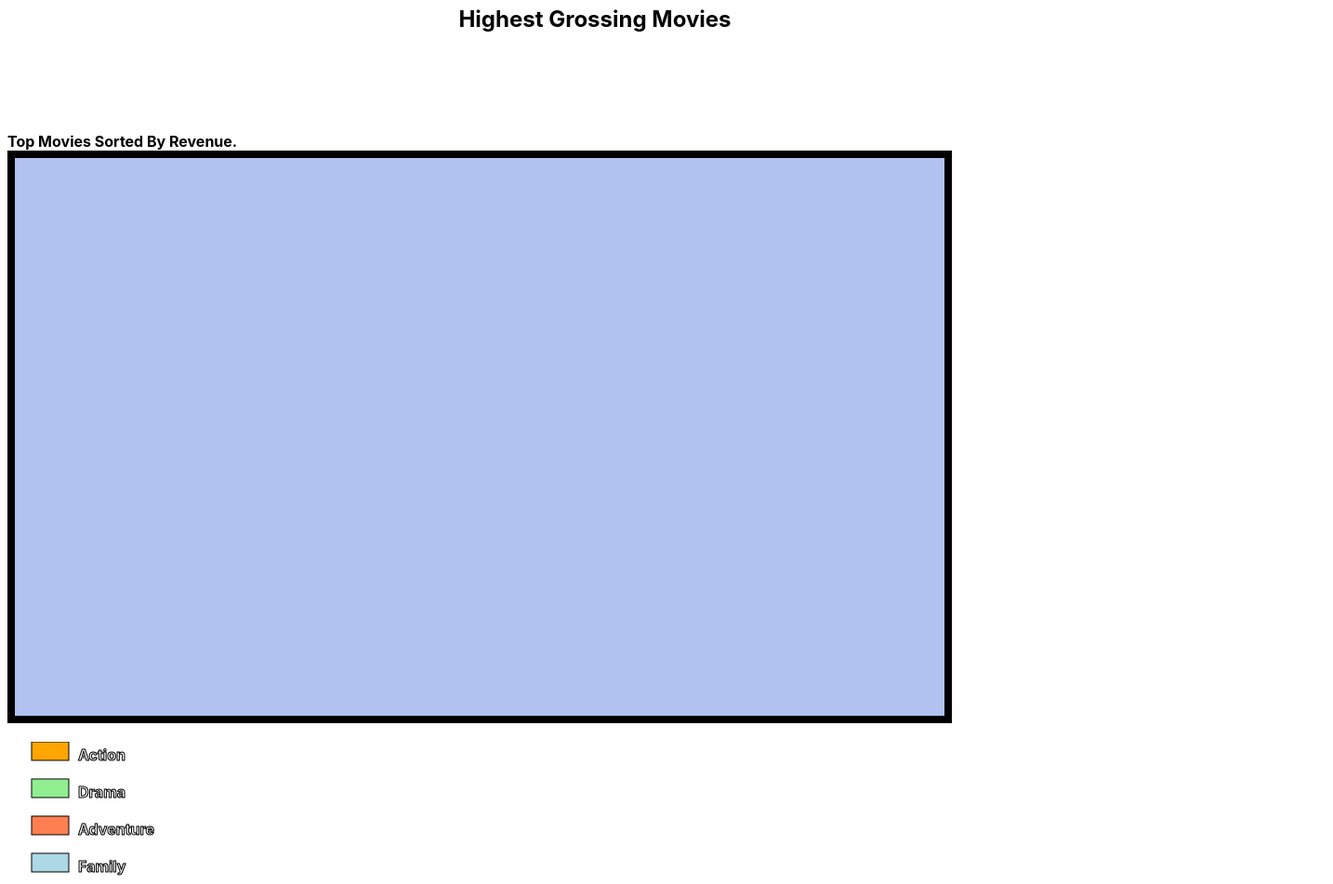
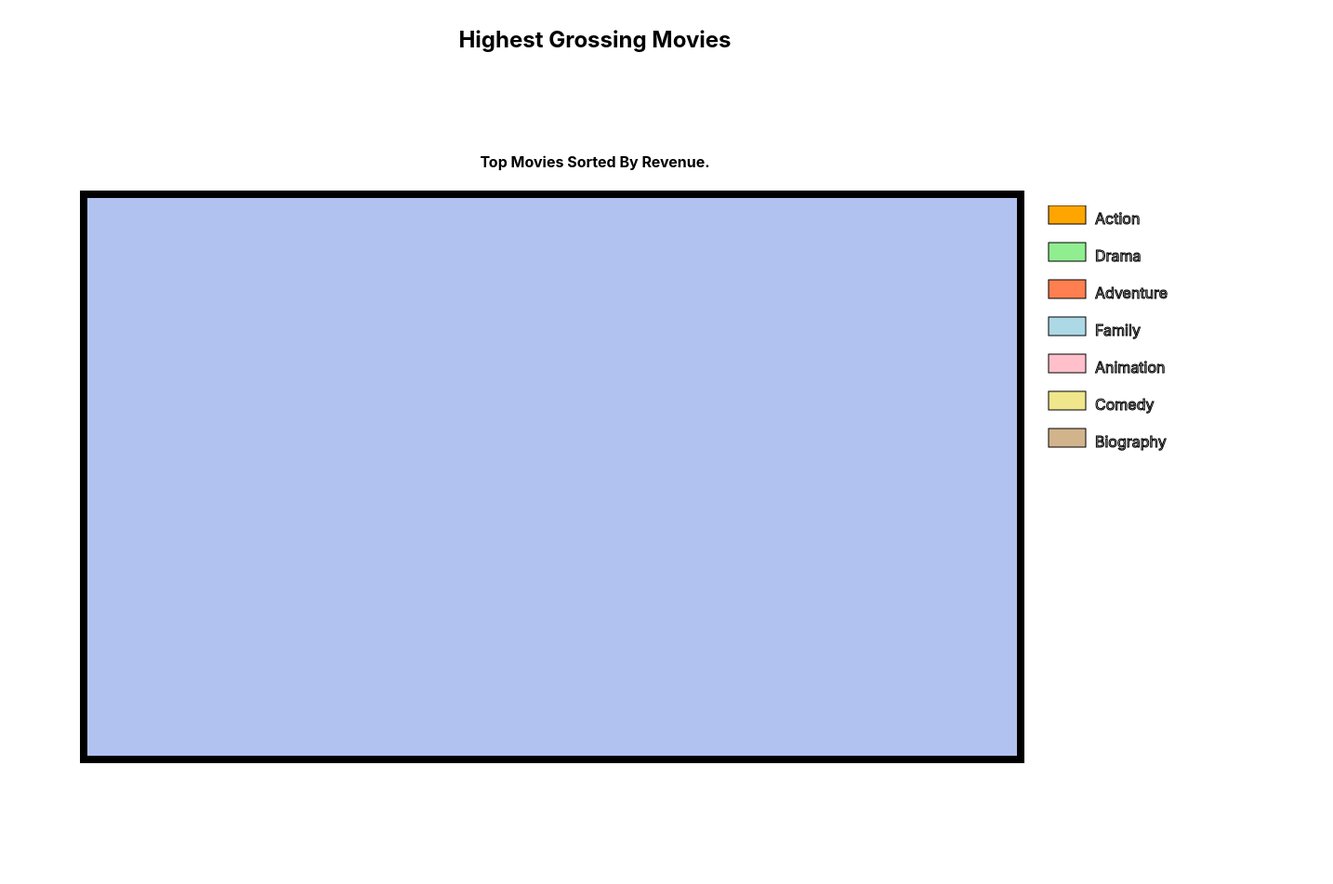
Before and after one commit to 69kazu69/tree-map-d3, a plain HTML site: page index.html in a window 1280 px wide. Shown: the whole page at 93% size, 1434 px wide, since content can reach past the window. Drawn offline with nearby package versions, Linux system fonts and the light colour scheme; no server answers.

Commit message:
finished

```diff
--- a/index.html
+++ b/index.html
@@ -11,7 +11,8 @@
 <body>
     <h2 id="title">Highest Grossing Movies</h2>
     <div id="tooltip"></div>
-    <h4 id="description">Top Movies Sorted By Revenue.</div>
+    <h4 id="description">Top Movies Sorted By Revenue.</h4>
+    <div class = "draw">
     <svg id = "canvas">
 
     </svg>
@@ -45,6 +46,7 @@
                     <text x="60" y="260" fill="white">Biography</text>
                 </g>
     </svg>
+</div>
 </body>
 <script src="https://d3js.org/d3.v7.min.js"></script>
     <script src = "index.js"></script>
--- a/style.css
+++ b/style.css
@@ -2,7 +2,6 @@ body{
     display: flex;
     flex-direction: column;
     align-items: center;
-    justify-content: center;
     height: 120vh;
     font-family: -apple-system, BlinkMacSystemFont, 'Segoe UI', Roboto, Oxygen, Ubuntu, Cantarell, 'Open Sans', 'Helvetica Neue', sans-serif;
 }
@@ -15,6 +14,7 @@ body{
     background: rgba(114, 144, 228, 0.548);
     stroke: black;
     border: .5rem solid black;
+    margin-left: 15rem;
 }
 #tooltip{
     visibility: hidden;
@@ -31,3 +31,7 @@ body{
     stroke: black;
     margin: 1rem;
 }
+.draw{
+    display: flex;
+    justify-content: space-evenly;
+}
```
